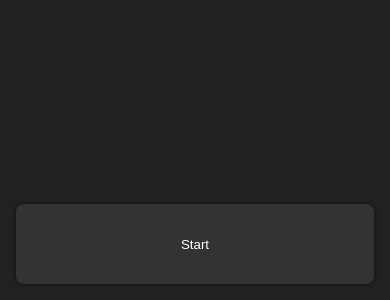
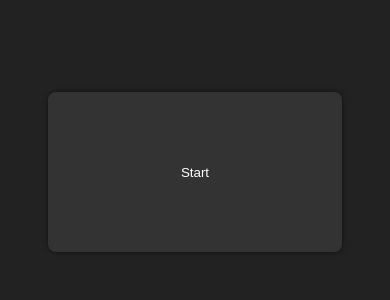
Before and after one commit to vvaannoo/english-trainer, a React (Create React App) app: page / in a window 390 px wide. Shown: the part 544-844 px from the top of the page. Built offline with nearby package versions, Linux system fonts and the light colour scheme; the HTML template or start-up script is replaced by a standard one.

Commit message:
enlarge button

```diff
--- a/src/index.css
+++ b/src/index.css
@@ -50,12 +50,12 @@ hr {
 
 @media (max-width: 768px) {
     .main-btn {
-        height: 5rem;
-        width: calc(100% - 2rem);
+        height: 10rem;
+        width: calc(100% - 6rem);
         position: fixed;
         bottom: 0;
         left: 0;
         right: 0;
-        margin: 1rem auto;
+        margin: 3rem auto;
     }
 }
```
